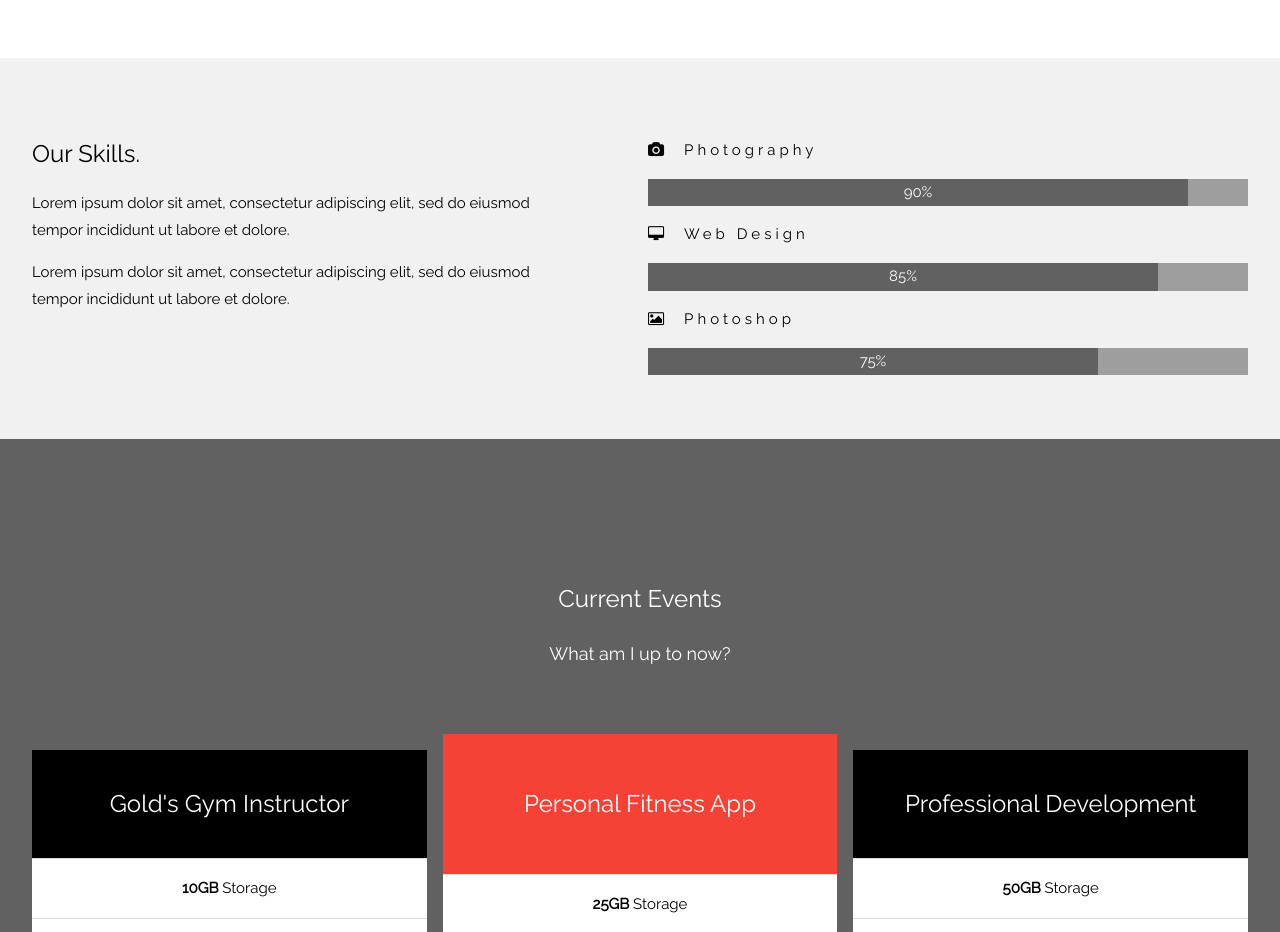
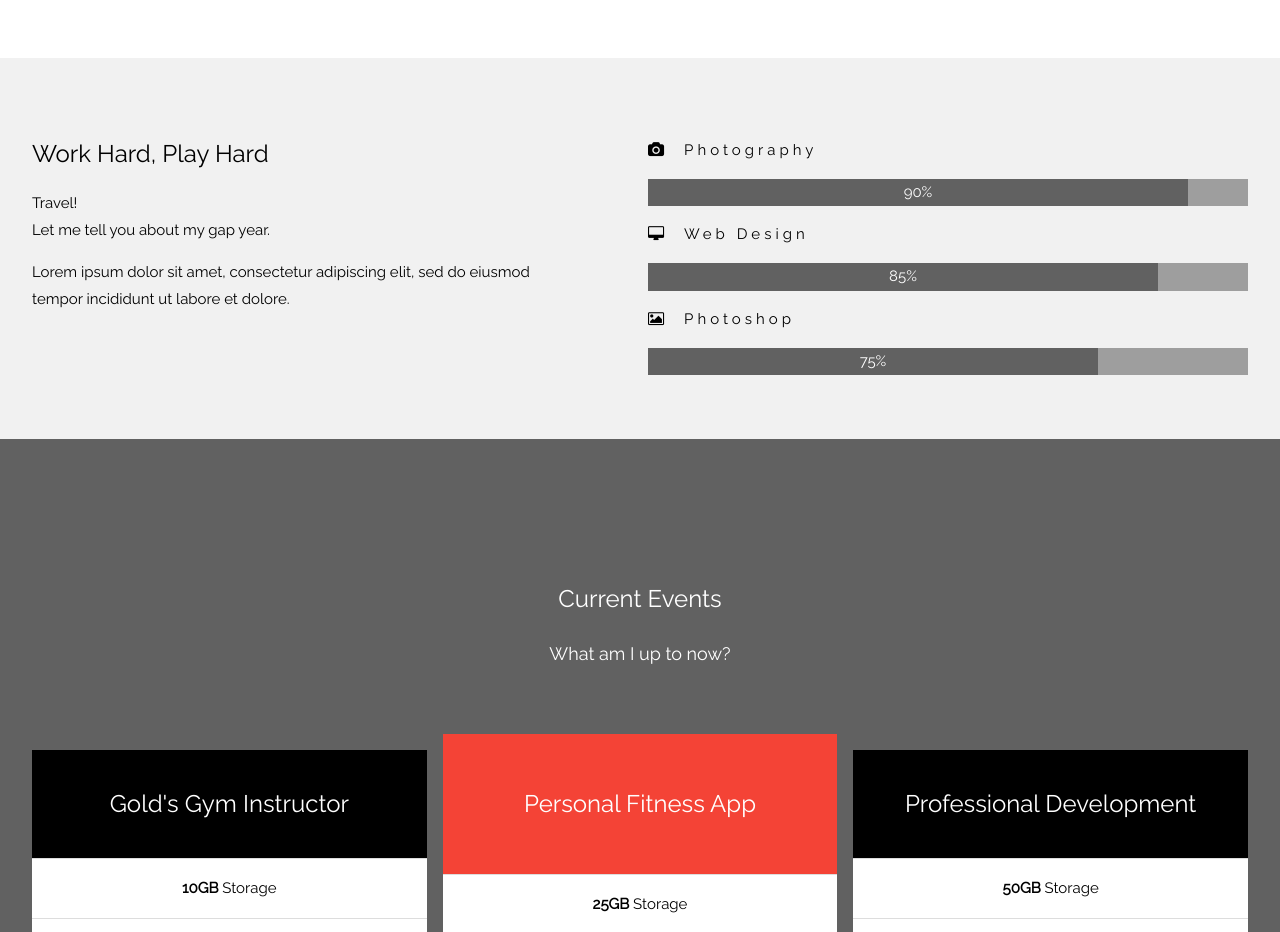
Before and after one commit to ebh1226/ebh1226.github.io, a plain HTML site: page home.html in a window 1280 px wide. Shown: the part 4060-4992 px from the top of the page. Drawn offline with nearby package versions, Linux system fonts and the light colour scheme.

Commit message:
Update home.html hobbies
hobbies

```diff
--- a/home.html
+++ b/home.html
@@ -225,13 +225,13 @@ body, html {
   </div>
 </div>
 
-<!-- Skills Section -->
+<!-- Hobbies Section -->
 <div class="w3-container w3-light-grey w3-padding-64">
   <div class="w3-row-padding">
     <div class="w3-col m6">
-      <h3>Our Skills.</h3>
-      <p>Lorem ipsum dolor sit amet, consectetur adipiscing elit, sed do eiusmod<br>
-      tempor incididunt ut labore et dolore.</p>
+      <h3>Work Hard, Play Hard</h3>
+      <p>Travel!<br>
+      Let me tell you about my gap year.</p>
       <p>Lorem ipsum dolor sit amet, consectetur adipiscing elit, sed do eiusmod<br>
       tempor incididunt ut labore et dolore.</p>
     </div>
```
